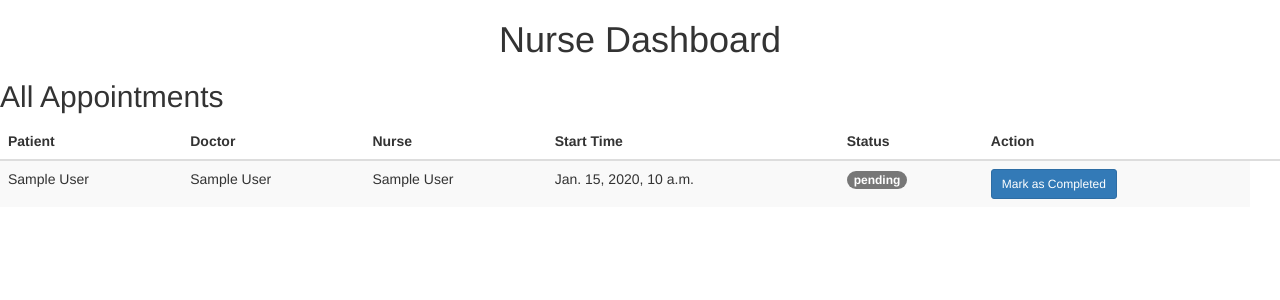
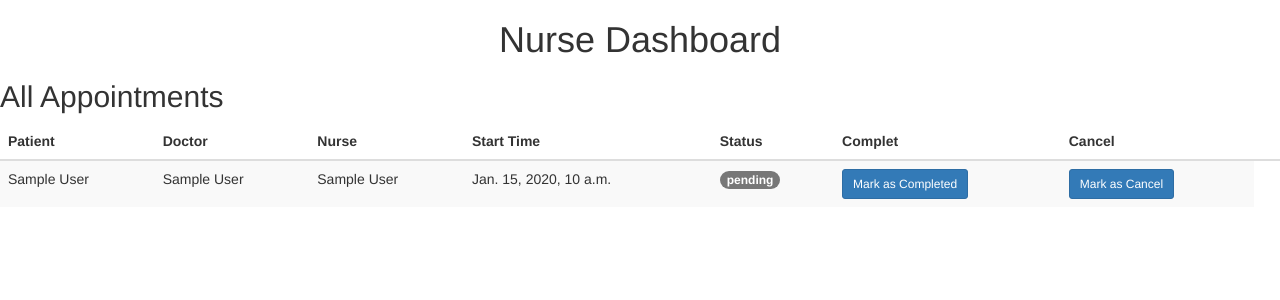
Before and after one commit to n2-ouladhadjou/Smart_Care_Django_Project, a Django app: page /nurse/ in a window 1280 px wide. Shown: the part 52-352 px from the top of the page. Run offline with Django 5.2, Linux system fonts and the light colour scheme; a user stored in the database is signed in; tables that the repository leaves empty hold one stand-in row (values such as "Sample post"); some libraries are stand-ins or nearby versions.

Commit message:
add cancel to nurse page

```diff
--- a/core/templates/nurseDashboard.html
+++ b/core/templates/nurseDashboard.html
@@ -8,9 +8,7 @@
 </head>
 <body>
     {% if user.is_authenticated %}
-
     <h1 class="text-center">Nurse Dashboard</h1>
-
     <h2>All Appointments</h2>
     <table class="table table-striped">
         <!--  Heade of table-->
@@ -21,7 +19,8 @@
                 <th>Nurse</th>
                 <th>Start Time</th>
                 <th>Status</th>
-                <th>Action</th>
+                <th>Complet</th>
+                <th>Cancel</th>
                 <th></th>
             </tr>
         </thead>
@@ -50,7 +49,16 @@
                                 <button type="submit" class="btn btn-primary btn-sm">Mark as Completed</button>
                             </form>
                         {% else %}
-                            Completed
+                        {% endif %}
+                    </td>
+                    <td>
+                        {% if appointment.status == 'pending' %}
+                            <form method="post" action="{% url 'update_appointment_status' appointment.pk %}">
+                                {% csrf_token %}
+                                <input type="hidden" name="status" value="canceled">
+                                <button type="submit" class="btn btn-primary btn-sm">Mark as Cancel</button>
+                            </form>
+                        {% else %}
                         {% endif %}
                     </td>
                 </tr>
--- a/dashboards/views.py
+++ b/dashboards/views.py
@@ -16,7 +16,10 @@ def update_appointment_status(request, pk):
     appointment = get_object_or_404(Appointment, pk=pk)
     if request.method == 'POST':
         if request.POST.get('status') == 'completed':
-            appointment.status = 'completed'
+            appointment.status = 'Completed'
+            appointment.save()
+        elif request.POST.get('status') == 'canceled':
+            appointment.status = 'Canceled'
             appointment.save()
     return redirect('nurse_home')
 
--- a/samrtCare/settings.py
+++ b/samrtCare/settings.py
@@ -23,7 +23,7 @@ BASE_DIR = Path(__file__).resolve().parent.parent
 SECRET_KEY = 'django-insecure-*$r^c$g4-*85e2=9_e9!)k2+&(6t)vkvmi17f&-&8%q7#x3dxc'
 
 # SECURITY WARNING: don't run with debug turned on in production!
-DEBUG = False
+DEBUG = True
 
 ALLOWED_HOSTS = ['0.0.0.0', 'localhost', '127.0.0.1']
 
```
Also changed, not shown: samrtCare/urls.py (line endings or trailing spaces).
